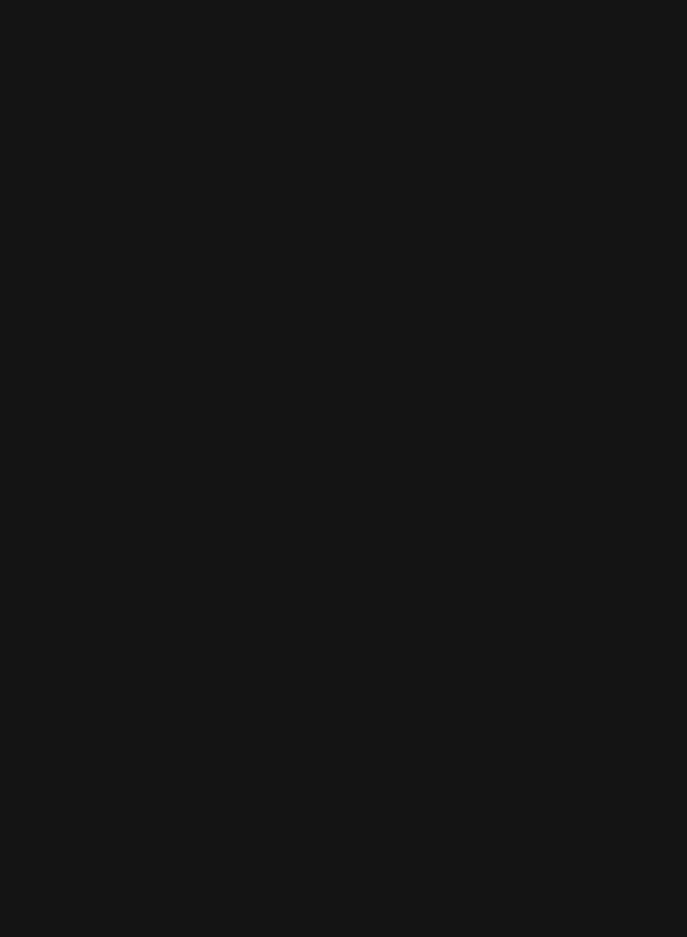
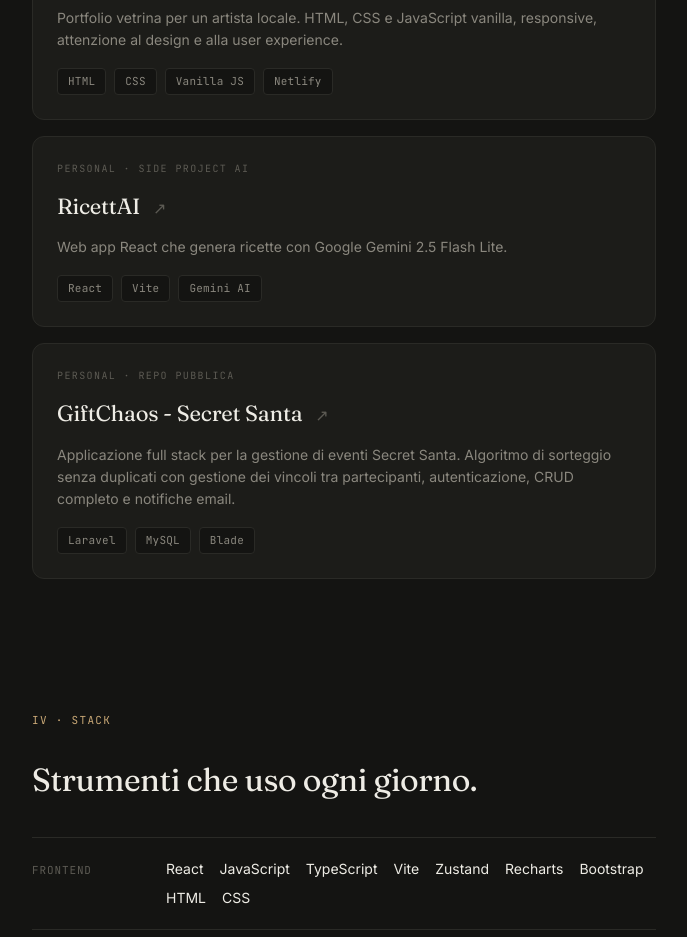
Before and after one commit to DomenicoFoglia/Portfolio, a React (Vite) app: page / in a window 1280 px wide. Shown: the part 1860-2797 px from the top of the page, without its empty margins (536-1223 px from the left). Before the commit the page ends 1219 px from the top, so only its background shows below. Built offline with nearby package versions, Linux system fonts and the light colour scheme.

Commit message:
Aggiunti Progetti, Stack e Contatti

```diff
--- a/src/App.tsx
+++ b/src/App.tsx
@@ -2,6 +2,9 @@ import Sidebar from './components/Sidebar'
 import './styles/layout.css'
 import About from './components/About'
 import Formazione from './components/Formazione'
+import Progetti from './components/Progetti'
+import Stack from './components/Stack'
+import Contatti from './components/Contatti'
 
 function App() {
   return (
@@ -10,6 +13,10 @@ function App() {
       <main className="main">
         <About />
         <Formazione />
+        <Progetti />
+        <Stack />
+        <Contatti />
+
       </main>
     </div>
   )
--- /dev/null
+++ b/src/components/Contatti.css
@@ -0,0 +1,45 @@
+.contact-block {
+    max-width: 560px;
+}
+
+.contact-cta {
+    display: inline-flex;
+    align-items: center;
+    gap: 10px;
+    margin-top: 8px;
+    padding: 14px 22px;
+    background: var(--text);
+    color: var(--bg);
+    font-family: var(--font-mono);
+    font-size: 12px;
+    letter-spacing: 0.08em;
+    text-transform: uppercase;
+    border-radius: 8px;
+    transition: background 0.15s ease;
+}
+
+.contact-cta:hover {
+    background: var(--brass);
+}
+
+.colophon {
+    margin-top: 96px;
+    padding-top: 32px;
+    border-top: 1px solid var(--border);
+    font-family: var(--font-mono);
+    font-size: 11px;
+    color: var(--text-3);
+    letter-spacing: 0.04em;
+    display: flex;
+    justify-content: space-between;
+    flex-wrap: wrap;
+    gap: 12px;
+}
+
+.colophon a {
+    color: inherit;
+}
+
+.colophon a:hover {
+    color: var(--text-2);
+}
--- /dev/null
+++ b/src/components/Contatti.tsx
@@ -0,0 +1,35 @@
+import Section from "./Section";
+import './Contatti.css'
+
+function Contatti(){
+    return (
+        <Section
+            id='contatti'
+            numeral='V'
+            label='Contatti'
+            title='Parliamone.'
+        >
+
+            <div className="contact-block">
+                <p>Sto cercando un ruolo da <strong>Full Stack Developer</strong> o <strong>Backend / Frontend Developer</strong>. Disponibile in presenza, ibrido o da remoto. Aperto a trasferimenti in tutta Italia.</p>
+                <p>Il modo migliore per raggiungermi è via email o LinkedIn, rispondo entro 24 ore</p>
+                <a href="mailto:foglia.dmnc@gmail.com" className="contact-cta">
+                    foglia.dmnc@gmail.com
+                    <svg width="14" height="14" viewBox="0 0 24 24" fill="none" stroke="currentColor" strokeWidth={2}>
+                        <path d="M5 12h14M13 6l6 6-6 6" />
+                    </svg>
+                </a>
+            </div>
+
+            <div className="colophon">
+                <div>Domenico Foglia · Catanzaro, IT <a href="tel:+393888136696">+39 388 813 66 96 </a></div>
+                <div>Built with React & Vite · Hosted on Hetzner </div>
+            </div>
+
+
+        </Section>
+
+    )
+}
+
+export default Contatti
--- /dev/null
+++ b/src/components/Progetti.css
@@ -0,0 +1,82 @@
+.projects {
+    display: flex;
+    flex-direction: column;
+    gap: 16px;
+}
+
+.project {
+    display: block;
+    padding: 24px;
+    background: var(--surface);
+    border: 1px solid var(--border);
+    border-radius: 12px;
+    transition: border-color 0.2s ease, transform 0.2s ease;
+}
+
+.project:hover {
+    border-color: var(--brass);
+    transform: translateY(-1px);
+}
+
+.project-kicker {
+    font-family: var(--font-mono);
+    font-size: 10px;
+    letter-spacing: 0.14em;
+    text-transform: uppercase;
+    color: var(--text-3);
+    margin-bottom: 12px;
+}
+
+.project-head {
+    margin-bottom: 12px;
+}
+
+.project h3 {
+    font-family: var(--font-display);
+    font-size: 22px;
+    font-weight: 400;
+    font-variation-settings: 'SOFT' 40, 'WONK' 0, 'opsz' 72;
+    color: var(--text);
+    letter-spacing: -0.01em;
+    margin: 0;
+}
+
+.project h3 .arrow {
+    display: inline-block;
+    margin-left: 8px;
+    color: var(--text-3);
+    transition: transform 0.2s ease, color 0.2s ease;
+    font-family: var(--font-body);
+    font-size: 16px;
+}
+
+.project:hover h3 .arrow {
+    color: var(--brass);
+    transform: translate(2px, -2px);
+}
+
+.project p {
+    font-size: 14px;
+    margin: 0 0 16px;
+    max-width: none;
+    color: var(--text-2);
+    line-height: 1.6;
+}
+
+.project-meta {
+    display: flex;
+    flex-wrap: wrap;
+    gap: 8px;
+    margin-top: 16px;
+}
+
+.tag {
+    font-family: var(--font-mono);
+    font-size: 11px;
+    padding: 4px 10px;
+    background: var(--bg);
+    border: 1px solid var(--border);
+    border-radius: 4px;
+    color: var(--text-2);
+    letter-spacing: 0.02em;
+}
--- /dev/null
+++ b/src/components/Progetti.tsx
@@ -0,0 +1,36 @@
+import { projects} from "../content/projects";
+import Section from "./Section";
+import './Progetti.css'
+
+
+function Progetti(){
+    return (
+        <Section
+            id="progetti"
+            numeral="III"
+            label="Progetti"
+            title="Cose che ho costruito."
+        >
+            <div className="projects">
+                {projects.map(project => (
+                    <a key={project.id} href={project.url} className="project" target="_blank" rel="noopener noreferrer">
+                        <div className="project-kicker">{project.kicker}</div>
+                        <div className="project-head">
+                            <h3>{project.name} <span className="arrow">↗</span></h3>
+                        </div>
+                        <p>{project.description}</p>
+                        <div className="project-meta">
+                            {project.tags.map(tag => (
+                                <span key={tag} className="tag">{tag}</span>
+                            ))}
+                        </div>
+                    </a>
+                ))}
+            </div>
+        </Section>
+
+
+    )
+}
+
+export default Progetti
--- /dev/null
+++ b/src/components/Stack.css
@@ -0,0 +1,37 @@
+.stack-list {
+    display: flex;
+    flex-direction: column;
+}
+
+.stack-row {
+    display: grid;
+    grid-template-columns: 110px 1fr;
+    gap: 24px;
+    padding: 20px 0;
+    border-top: 1px solid var(--border);
+    align-items: baseline;
+}
+
+.stack-row:last-child {
+    border-bottom: 1px solid var(--border);
+}
+
+.stack-label {
+    font-family: var(--font-mono);
+    font-size: 11px;
+    letter-spacing: 0.08em;
+    text-transform: uppercase;
+    color: var(--text-3);
+    padding-top: 3px;
+}
+
+.stack-items {
+    display: flex;
+    flex-wrap: wrap;
+    gap: 6px 16px;
+}
+
+.stack-items span {
+    color: var(--text);
+    font-size: 14px;
+}
--- /dev/null
+++ b/src/components/Stack.tsx
@@ -0,0 +1,59 @@
+import Section from "./Section"
+import './Stack.css'
+
+
+
+type CategoriaStack = {
+    label: string;
+    items: string[];
+}
+
+const categories: CategoriaStack[] = [
+    {
+        label: 'Frontend',
+        items: ['React', 'JavaScript', 'TypeScript', 'Vite', 'Zustand', 'Recharts', 'Bootstrap', 'HTML', 'CSS']
+    },
+
+    {
+        label: 'Backend',
+        items: ['PHP', 'Laravel', 'Sanctum', 'REST API', 'MySQL', 'SQL']
+    },
+
+    {
+        label: 'Tools',
+        items: ['Git', 'GitHub', 'VS Code']
+    },
+
+    {
+        label:'Altro',
+        items: ['C#', 'C++', 'Dart', 'WordPress', 'Agile/Scrum', 'Gemini AI']
+    }
+]
+
+function Stack(){
+    return (
+        <Section
+            id='stack'
+            numeral='IV'
+            label='Stack'
+            title='Strumenti che uso ogni giorno.'
+        >
+            <div className="stack-list">
+                {categories.map(category => (
+                    <div key={category.label} className="stack-row">
+                        <div className="stack-label">{category.label}</div>
+                        <div className="stack-items">
+                            {category.items.map(item => (
+                                <span key={item}>{item}</span>
+                            ))}
+                        </div>
+                    </div>
+
+                ))}
+            </div>
+        </Section>
+    )
+
+}
+
+export default Stack
--- /dev/null
+++ b/src/content/projects.ts
@@ -0,0 +1,55 @@
+export type Project = {
+    id: string;
+    name: string;
+    kicker: string;
+    description: string;
+    url: string;
+    tags: string[];
+}
+
+export const projects: Project[] = [
+    {
+        id: 'mirivo',
+        name:'Mirivo',
+        kicker: 'Personal · Portfolio piece',
+        description: 'Sistema di helpdesk multi-tenant con ticket, escalation, chat interna e generazione FAQ da ticket chiusi via Google Gemini. Card login demo per accesso immediato senza registrazione.',
+        url: 'https://mirivo.domenicofoglia.dev',
+        tags: ['Laravel 13', 'React 19', 'Sanctum SPA', 'MySQL', 'Gemini AI']
+    },
+
+    {
+        id: 'carrermode',
+        name:'CarrerMode',
+        kicker: 'Personal · Bilingue IT/EN',
+        description: "Web app per gestire le candidature di lavoro. Analisi AI dell'offerta vs CV, generazione cover letter, 10 temi visivi, bilingue IT/EN.",
+        url: 'https://www.carrermode.it',
+        tags: ['Laravel 13', 'React 19', 'Zustand', 'MySQL', 'Recharts', 'i18nexT', 'Gemini AI']
+    },
+
+    {
+        id: 'sedh',
+        name:'Sedh',
+        kicker: 'Client · Portfolio artista',
+        description: "Portfolio vetrina per un artista locale. HTML, CSS e JavaScript vanilla, responsive, attenzione al design e alla user experience.",
+        url: 'https://sedh.netlify.app',
+        tags: ['HTML', 'CSS', 'Vanilla JS', 'Netlify']
+    },
+
+    {
+        id: 'ricettai',
+        name:'RicettAI',
+        kicker: 'Personal · Side project AI',
+        description: "Web app React che genera ricette con Google Gemini 2.5 Flash Lite.",
+        url: 'https://ricettai.netlify.app',
+        tags: ['React', 'Vite', 'Gemini AI']
+    },
+
+    {
+        id: 'giftchaos',
+        name:'GiftChaos - Secret Santa',
+        kicker: 'Personal · Repo pubblica',
+        description: "Applicazione full stack per la gestione di eventi Secret Santa. Algoritmo di sorteggio senza duplicati con gestione dei vincoli tra partecipanti, autenticazione, CRUD completo e notifiche email.",
+        url: 'https://github.com/DomenicoFoglia/Secret-Santa-PHP-Laravel',
+        tags: ['Laravel', 'MySQL', 'Blade']
+    },
+]
```
